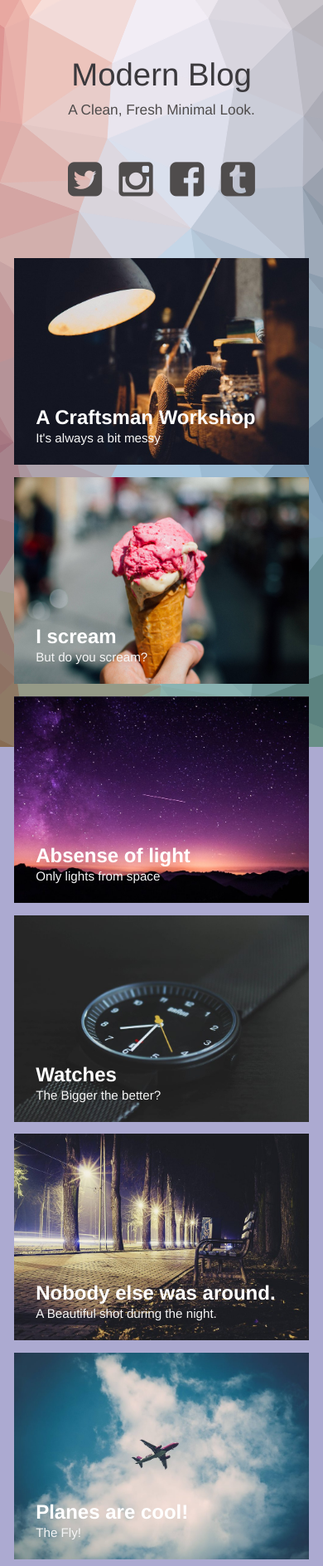
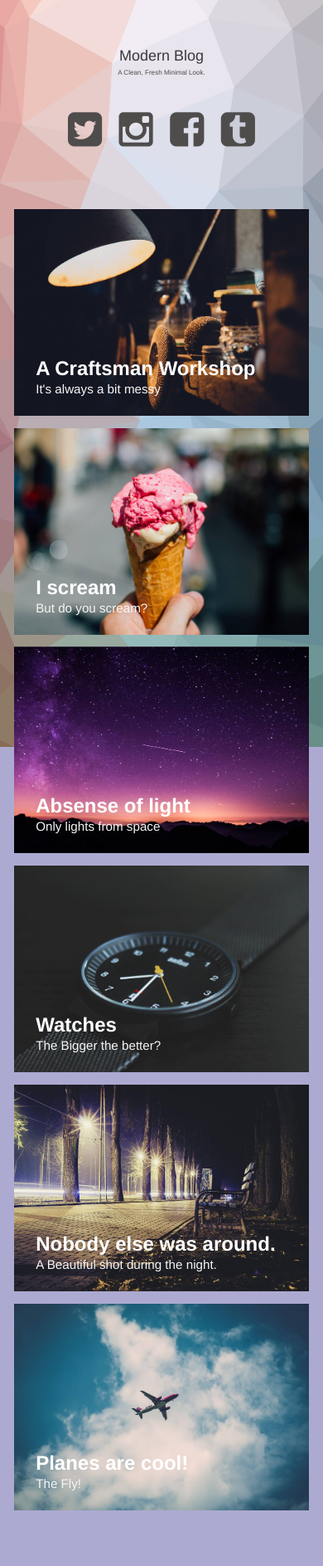
Before and after one commit to IamJackReed/iamjackreed, a Jekyll site: the page built from index.html, in a window 390 px wide. Shown: the whole page at 83% size. Built offline with Jekyll 4.4.1, drawn with Linux system fonts in a browser that asks for light colours; after the commit the page ends 1827 px from its top, so only the background shows below that.

Commit message:
Update modern-blog.css

```diff
--- a/css/modern-blog.css
+++ b/css/modern-blog.css
@@ -307,7 +307,7 @@
 
 @media screen and (max-width: 40em) {
 	.header h1 {
-		font-size: 2.4em;
+		font-size: 18px;
 		line-height: 1.2;
 	}
 }
```
